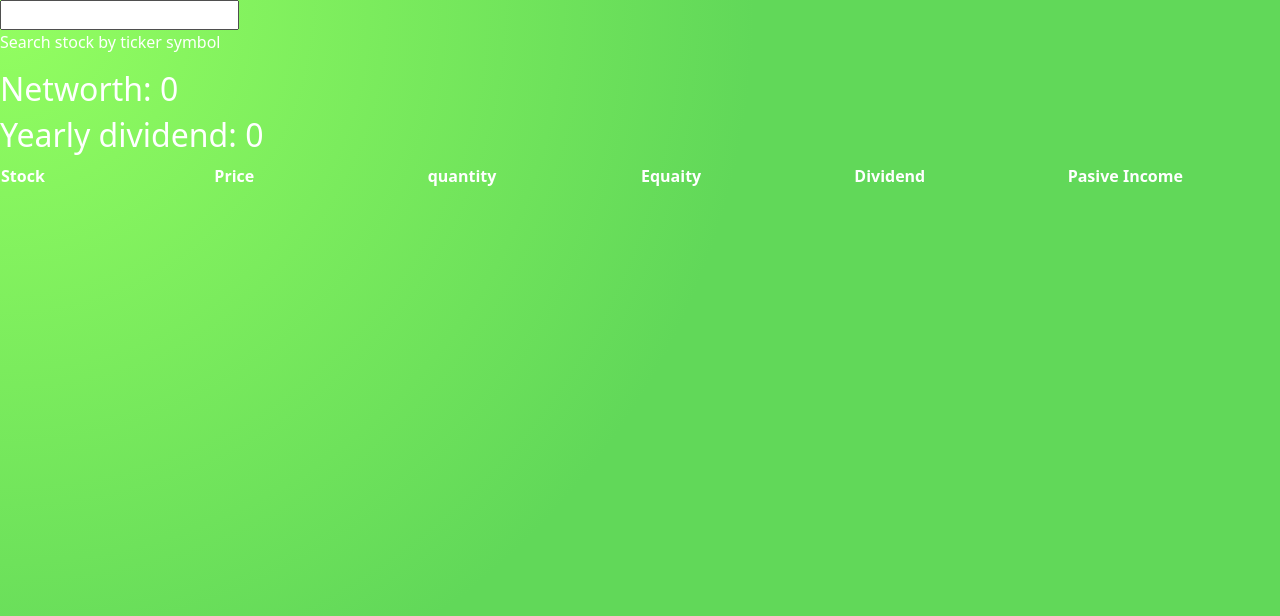
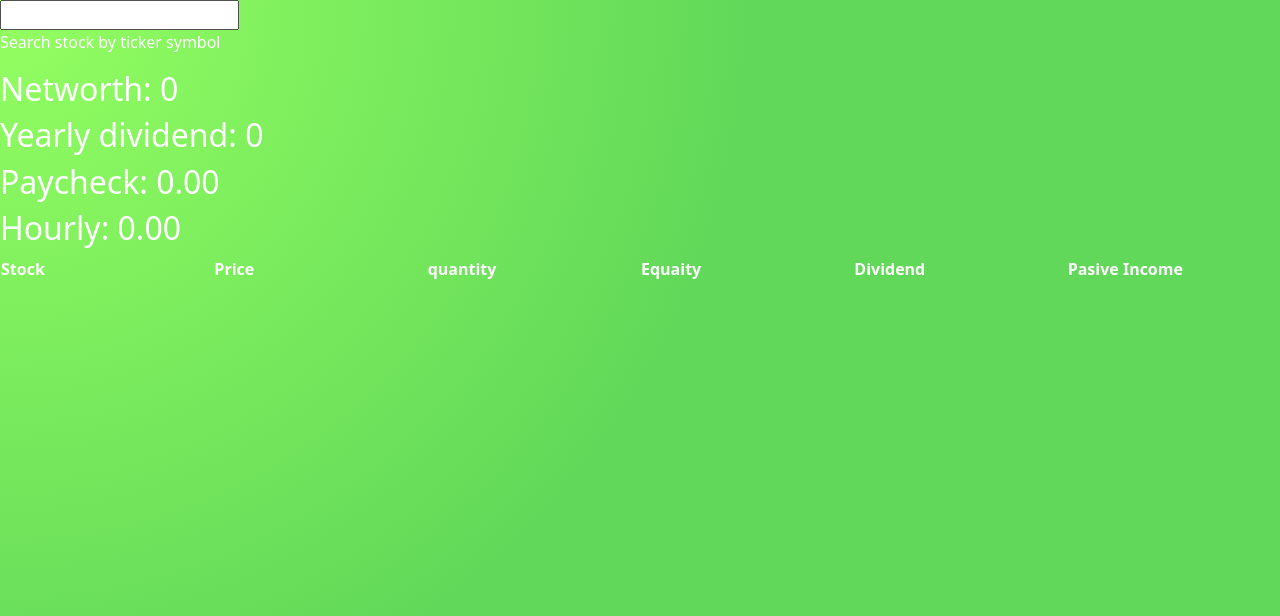
Before and after one commit to Umpoy/stock_tracker, a React (Create React App) app in the folder client/: page / in a window 1280 px wide. Shown: the top 616 px of the page. Built offline with nearby package versions, Linux system fonts and the light colour scheme.

Commit message:
feat: added networth component to handle calculations

```diff
--- a/client/src/App.js
+++ b/client/src/App.js
@@ -1,5 +1,6 @@
 import React, { useState, useEffect } from "react";
 import StockList from "./components/List";
+import Networth from "./components/Networth";
 import axios from "axios";
 
 const App = () => {
@@ -100,10 +101,7 @@ const App = () => {
         </form>
         {showStockInfo()}
       </div>
-      <div className="assets">
-        <h2>Networth: {networth}</h2>
-        <h2>Yearly dividend: {passiveIncome}</h2>
-      </div>
+      <Networth networth={networth} passiveIncome={passiveIncome} />
       <StockList
         stocks={stocks}
         updateQuantity={updateStockQuantity}
--- /dev/null
+++ b/client/src/components/Networth.js
@@ -0,0 +1,12 @@
+const Networth = ({ networth, passiveIncome }) => {
+  return (
+    <div className="assets">
+      <h2>Networth: {networth}</h2>
+      <h2>Yearly dividend: {passiveIncome}</h2>
+      <h2>Paycheck: {(passiveIncome / 26).toFixed(2)}</h2>
+      <h2>Hourly: {(passiveIncome / 2080).toFixed(2)}</h2>
+    </div>
+  );
+};
+
+export default Networth;
```
